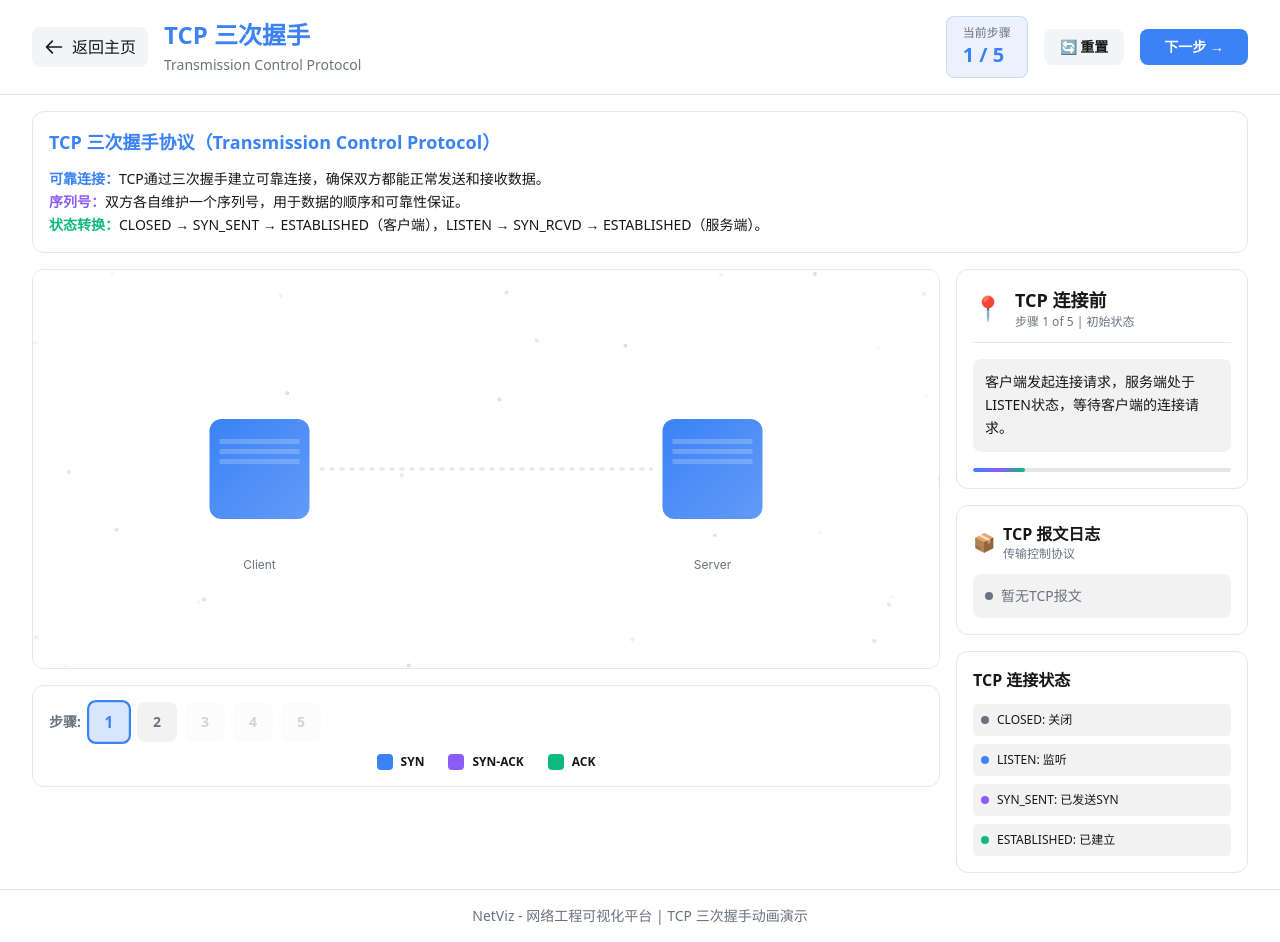
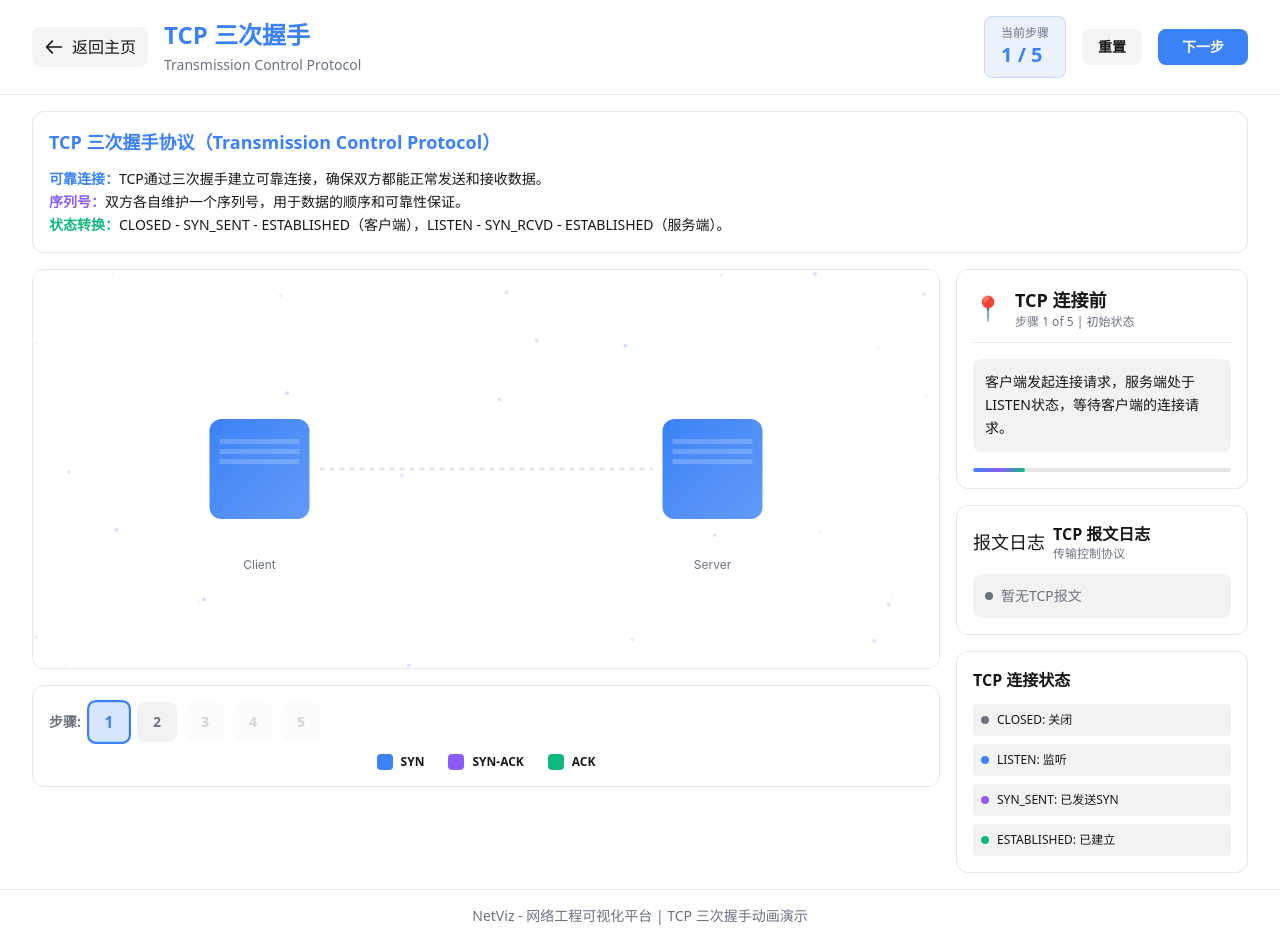
Before and after one commit to 6haolou/netviz, a Next.js app: page /protocol/tcp in a window 1280 px wide. Built offline with nearby package versions, Linux system fonts and the light colour scheme.

Commit message:
fix: 修复 TCP 页面编码问题

```diff
--- a/app/protocol/tcp/page.tsx
+++ b/app/protocol/tcp/page.tsx
@@ -224,7 +224,7 @@ export default function TCPPage() {
         context.fillStyle = '#10b981';
         context.font = 'bold 24px Inter, system-ui, sans-serif';
         context.textAlign = 'center';
-        context.fillText('✓ 连接已建立', width / 2, centerY - 80);
+        context.fillText('连接已建立', width / 2, centerY - 80);
       }
 
       const now = Date.now();
@@ -391,10 +391,10 @@ export default function TCPPage() {
                 <div className="text-xl font-bold" style={{ color: primaryBlue }}>{currentStep + 1} / {steps.length}</div>
               </div>
               <button onClick={handleReset} className="px-4 py-2 rounded-lg font-semibold text-sm transition-all hover:opacity-80" style={{ backgroundColor: isDarkMode ? '#374151' : '#f3f4f6', color: textColor }}>
-                🔄 重置
+                重置
               </button>
               <button onClick={handleNext} disabled={currentStep >= steps.length - 1} className="px-6 py-2 rounded-lg font-semibold text-sm transition-all disabled:opacity-50" style={{ backgroundColor: primaryBlue, color: 'white' }}>
-                下一步 →
+                下一步
               </button>
             </div>
           </div>
@@ -408,7 +408,7 @@ export default function TCPPage() {
             <p className="text-sm leading-relaxed" style={{ color: textColor }}>
               <span style={{ color: primaryBlue, fontWeight: 600 }}>可靠连接：</span>TCP通过三次握手建立可靠连接，确保双方都能正常发送和接收数据。<br/>
               <span style={{ color: '#8b5cf6', fontWeight: 600 }}>序列号：</span>双方各自维护一个序列号，用于数据的顺序和可靠性保证。<br/>
-              <span style={{ color: '#10b981', fontWeight: 600 }}>状态转换：</span>CLOSED → SYN_SENT → ESTABLISHED（客户端），LISTEN → SYN_RCVD → ESTABLISHED（服务端）。
+              <span style={{ color: '#10b981', fontWeight: 600 }}>状态转换：</span>CLOSED - SYN_SENT - ESTABLISHED（客户端），LISTEN - SYN_RCVD - ESTABLISHED（服务端）。
             </p>
           </div>
 
@@ -480,7 +480,7 @@ export default function TCPPage() {
 
               <div className="rounded-xl border p-4" style={{ backgroundColor: cardBg, borderColor: borderColor }}>
                 <div className="flex items-center gap-2 mb-3">
-                  <span className="text-lg">📦</span>
+                  <span className="text-lg">报文日志</span>
                   <div>
                     <h4 className="font-bold">TCP 报文日志</h4>
                     <p className="text-xs" style={{ color: secondaryText }}>传输控制协议</p>
@@ -498,7 +498,7 @@ export default function TCPPage() {
                       <div key={index} className="flex items-center gap-2 mb-2 last:mb-0">
                         <div className="w-2 h-2 rounded-full" style={{ backgroundColor: packetColors[log.type]?.start || '#64748b' }} />
                         <span className="text-sm font-semibold" style={{ color: textColor }}>
-                          {log.type} {log.from} → {log.to}
+                          {log.type} {log.from} to {log.to}
                         </span>
                       </div>
                     ))
```
